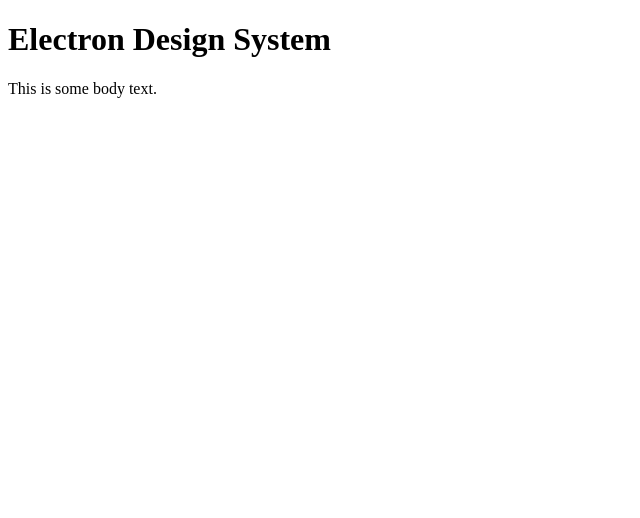
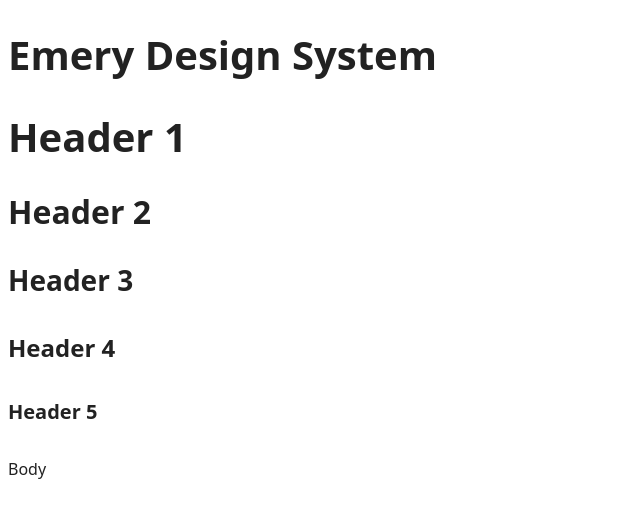
Before and after one commit to ArcF1ash/emery-design-system, a plain HTML site: page src/index.html in a window 1280 px wide. Shown: the whole page, without its empty margins (0-640 px from the left). Drawn offline with Linux system fonts and the light colour scheme.

Commit message:
Added header styles

```diff
--- a/src/index.html
+++ b/src/index.html
@@ -5,10 +5,15 @@
     <meta http-equiv="X-UA-Compatible" content="IE=edge">
     <meta name="viewport" content="width=device-width, initial-scale=1.0">
     <title>Electron Design System</title>
-    <link rel="stylesheet" href="electron.css">
+    <link rel="stylesheet" href="emery.css">
 </head>
 <body>
-    <h1>Electron Design System</h1>
-    <p>This is some body text.</p>
+    <span><h1>Emery Design System</h1></span>
+    <span><h1>Header 1</h1></span>
+    <span><h2>Header 2</h2></span>
+    <span><h3>Header 3</h3></span>
+    <span><h4>Header 4</h4></span>
+    <span><h5>Header 5</h5></span>
+    <span>Body</span>
 </body>
 </html>
```
